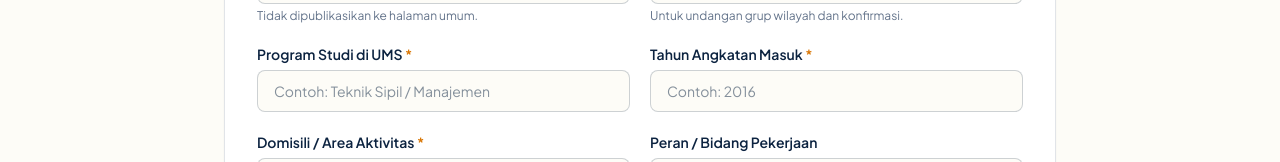
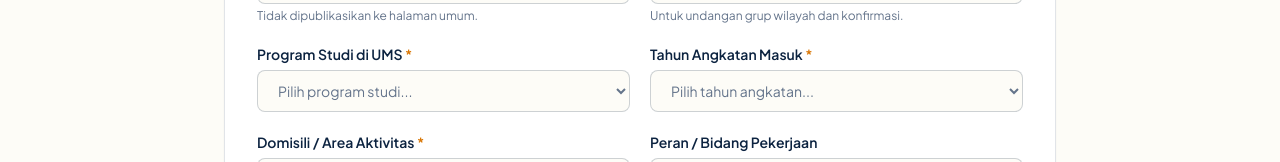
Before and after one commit to ZAKITRIPAMUNGKAS/ikaums, a Next.js app: page /gabung in a window 1280 px wide. Shown: the part 584-746 px from the top of the page. Built offline with nearby package versions, Linux system fonts and the light colour scheme.

Commit message:
feat(gabung): convert program studi and tahun angkatan fields to dropdown lists

```diff
--- a/src/app/gabung/page.tsx
+++ b/src/app/gabung/page.tsx
@@ -16,6 +16,78 @@ const WILAYAH_OPTIONS = [
   'Depok',
   'Bogor',
 ];
+
+const FAKULTAS_PRODI_UMS: { fakultas: string; prodi: string[] }[] = [
+  {
+    fakultas: 'Fakultas Teknik',
+    prodi: [
+      'Teknik Sipil',
+      'Teknik Mesin',
+      'Teknik Elektro',
+      'Teknik Kimia',
+      'Teknik Industri',
+      'Arsitektur',
+    ],
+  },
+  {
+    fakultas: 'Fakultas Ekonomi dan Bisnis',
+    prodi: ['Manajemen', 'Akuntansi', 'Ekonomi Pembangunan', 'Bisnis Digital'],
+  },
+  {
+    fakultas: 'Fakultas Komunikasi dan Informatika',
+    prodi: ['Teknik Informatika', 'Sistem Informasi', 'Ilmu Komunikasi', 'Kecerdasan Buatan'],
+  },
+  {
+    fakultas: 'Fakultas Hukum dan Ilmu Politik',
+    prodi: ['Ilmu Hukum', 'Hubungan Internasional', 'Administrasi Publik'],
+  },
+  {
+    fakultas: 'Fakultas Keguruan dan Ilmu Pendidikan',
+    prodi: [
+      'Pendidikan Matematika',
+      'Pendidikan Bahasa Inggris',
+      'Pendidikan Bahasa dan Sastra Indonesia',
+      'Pendidikan Akuntansi',
+      'Pendidikan PPKn',
+      'Pendidikan Biologi',
+      'Pendidikan Geografi',
+      'PGSD',
+      'PG-PAUD',
+      'Pendidikan Teknik Informatika',
+      'Pendidikan Olahraga',
+    ],
+  },
+  {
+    fakultas: 'Fakultas Psikologi',
+    prodi: ['Psikologi'],
+  },
+  {
+    fakultas: 'Fakultas Ilmu Kesehatan',
+    prodi: ['Keperawatan', 'Ilmu Gizi', 'Kesehatan Masyarakat', 'Fisioterapi'],
+  },
+  {
+    fakultas: 'Fakultas Farmasi',
+    prodi: ['Farmasi'],
+  },
+  {
+    fakultas: 'Fakultas Kedokteran & Kedokteran Gigi',
+    prodi: ['Kedokteran', 'Pendidikan Dokter Gigi'],
+  },
+  {
+    fakultas: 'Fakultas Geografi',
+    prodi: ['Geografi', 'Sains Informasi Geografi'],
+  },
+  {
+    fakultas: 'Fakultas Agama Islam',
+    prodi: ['Pendidikan Agama Islam', 'Hukum Ekonomi Syariah', "Ilmu Al-Qur'an dan Tafsir"],
+  },
+  {
+    fakultas: 'Pascasarjana, Profesi & Lainnya',
+    prodi: ['Magister (S2) UMS', 'Doktor (S3) UMS', 'Program Profesi (Dokter / Apoteker / Ners / PPG)', 'Program Studi Lainnya'],
+  },
+];
+
+const ANGKATAN_OPTIONS = Array.from({ length: 2026 - 1975 + 1 }, (_, idx) => String(2026 - idx));
 
 export default function GabungPage() {
   const [formData, setFormData] = useState({
@@ -144,32 +216,48 @@ export default function GabungPage() {
                   <label htmlFor="prodi" className="block text-sm font-semibold text-[#0C2340] mb-1.5">
                     Program Studi di UMS <span className="text-[#D97706]">*</span>
                   </label>
-                  <input
+                  <select
                     id="prodi"
-                    type="text"
                     required
-                    placeholder="Contoh: Teknik Sipil / Manajemen"
                     value={formData.prodi}
                     onChange={(e) => setFormData({ ...formData, prodi: e.target.value })}
-                    className="w-full px-4 py-2.5 rounded-lg bg-[#FDFCF7] border border-[#0C2340]/20 focus:border-[#0C2340] focus:outline-hidden focus:ring-2 focus:ring-[#0C2340]/10 text-sm text-[#0C2340]"
-                  />
+                    className={`w-full px-4 py-2.5 rounded-lg bg-[#FDFCF7] border border-[#0C2340]/20 focus:border-[#0C2340] focus:outline-hidden focus:ring-2 focus:ring-[#0C2340]/10 text-sm ${
+                      formData.prodi ? 'text-[#0C2340]' : 'text-[#64748B]'
+                    }`}
+                  >
+                    <option value="">Pilih program studi...</option>
+                    {FAKULTAS_PRODI_UMS.map((grup) => (
+                      <optgroup key={grup.fakultas} label={grup.fakultas}>
+                        {grup.prodi.map((item) => (
+                          <option key={item} value={item} className="text-[#0C2340]">
+                            {item}
+                          </option>
+                        ))}
+                      </optgroup>
+                    ))}
+                  </select>
                 </div>
 
                 <div>
                   <label htmlFor="angkatan" className="block text-sm font-semibold text-[#0C2340] mb-1.5">
                     Tahun Angkatan Masuk <span className="text-[#D97706]">*</span>
                   </label>
-                  <input
+                  <select
                     id="angkatan"
-                    type="number"
-                    min={1975}
-                    max={2026}
                     required
-                    placeholder="Contoh: 2016"
                     value={formData.angkatan}
                     onChange={(e) => setFormData({ ...formData, angkatan: e.target.value })}
-                    className="w-full px-4 py-2.5 rounded-lg bg-[#FDFCF7] border border-[#0C2340]/20 focus:border-[#0C2340] focus:outline-hidden focus:ring-2 focus:ring-[#0C2340]/10 text-sm text-[#0C2340]"
-                  />
+                    className={`w-full px-4 py-2.5 rounded-lg bg-[#FDFCF7] border border-[#0C2340]/20 focus:border-[#0C2340] focus:outline-hidden focus:ring-2 focus:ring-[#0C2340]/10 text-sm ${
+                      formData.angkatan ? 'text-[#0C2340]' : 'text-[#64748B]'
+                    }`}
+                  >
+                    <option value="">Pilih tahun angkatan...</option>
+                    {ANGKATAN_OPTIONS.map((tahun) => (
+                      <option key={tahun} value={tahun} className="text-[#0C2340]">
+                        {tahun}
+                      </option>
+                    ))}
+                  </select>
                 </div>
 
                 <div>
```
